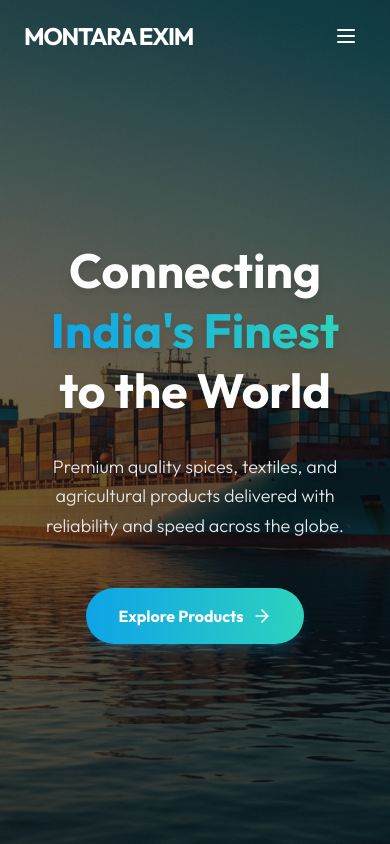
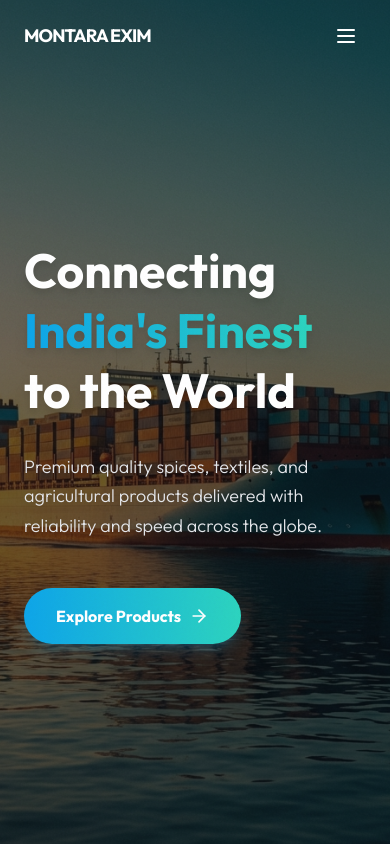
Before and after one commit to Boogiepop004/karmyog_export, a React (Vite) app: page / in a window 390 px wide. Shown: the top 844 px of the page. Built offline with nearby package versions, Linux system fonts and the light colour scheme.

Commit message:
Refactor: Reverted Hero alignment to left and reduced Navbar brand font size on mobile

```diff
--- a/src/components/Hero.jsx
+++ b/src/components/Hero.jsx
@@ -17,7 +17,7 @@ const Hero = () => {
             </div>
 
             <div className="relative z-10 w-full max-w-7xl mx-auto px-6 sm:px-6 lg:px-8 mt-10 md:mt-0">
-                <div className="max-w-3xl text-center md:text-left mx-auto md:mx-0">
+                <div className="max-w-3xl text-left">
 
 
                     <h1 className="text-5xl md:text-7xl font-bold text-white mb-8 leading-tight drop-shadow-lg">
@@ -26,11 +26,11 @@ const Hero = () => {
                         to the World
                     </h1>
 
-                    <p className="mt-6 text-lg md:text-xl text-gray-200 mb-12 font-light max-w-2xl leading-relaxed mx-auto md:mx-0 drop-shadow-md">
+                    <p className="mt-6 text-lg md:text-xl text-gray-200 mb-12 font-light max-w-2xl leading-relaxed drop-shadow-md">
                         Premium quality spices, textiles, and agricultural products delivered with reliability and speed across the globe.
                     </p>
 
-                    <div className="flex flex-row justify-center md:justify-start gap-4 items-center w-full">
+                    <div className="flex flex-row gap-4 items-center w-full">
                         <motion.a
                             href="#products"
                             whileHover={{ scale: 1.02 }}
--- a/src/components/Navbar.jsx
+++ b/src/components/Navbar.jsx
@@ -74,7 +74,7 @@ const Navbar = () => {
                                         </div>
                                     </div>
                                 ) : (
-                                    <Link to="/" className={`font-main font-bold text-2xl tracking-tighter transition-colors duration-200 ${scrolled || isOpen ? 'text-gray-900' : 'text-white'}`}>
+                                    <Link to="/" className={`font-main font-bold text-lg md:text-2xl tracking-tighter transition-colors duration-200 ${scrolled || isOpen ? 'text-gray-900' : 'text-white'}`}>
                                         MONTARA EXIM
                                     </Link>
                                 )}
```
